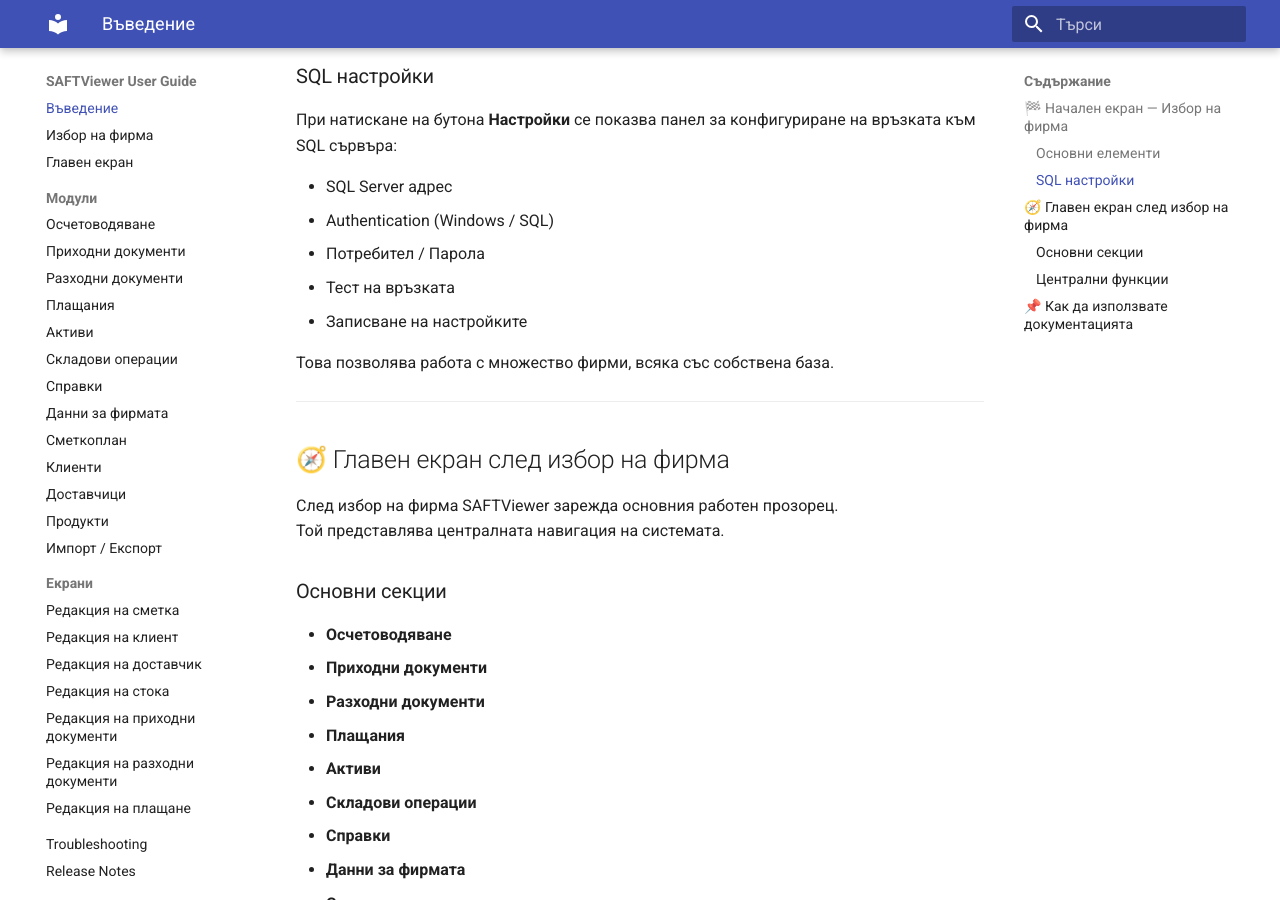
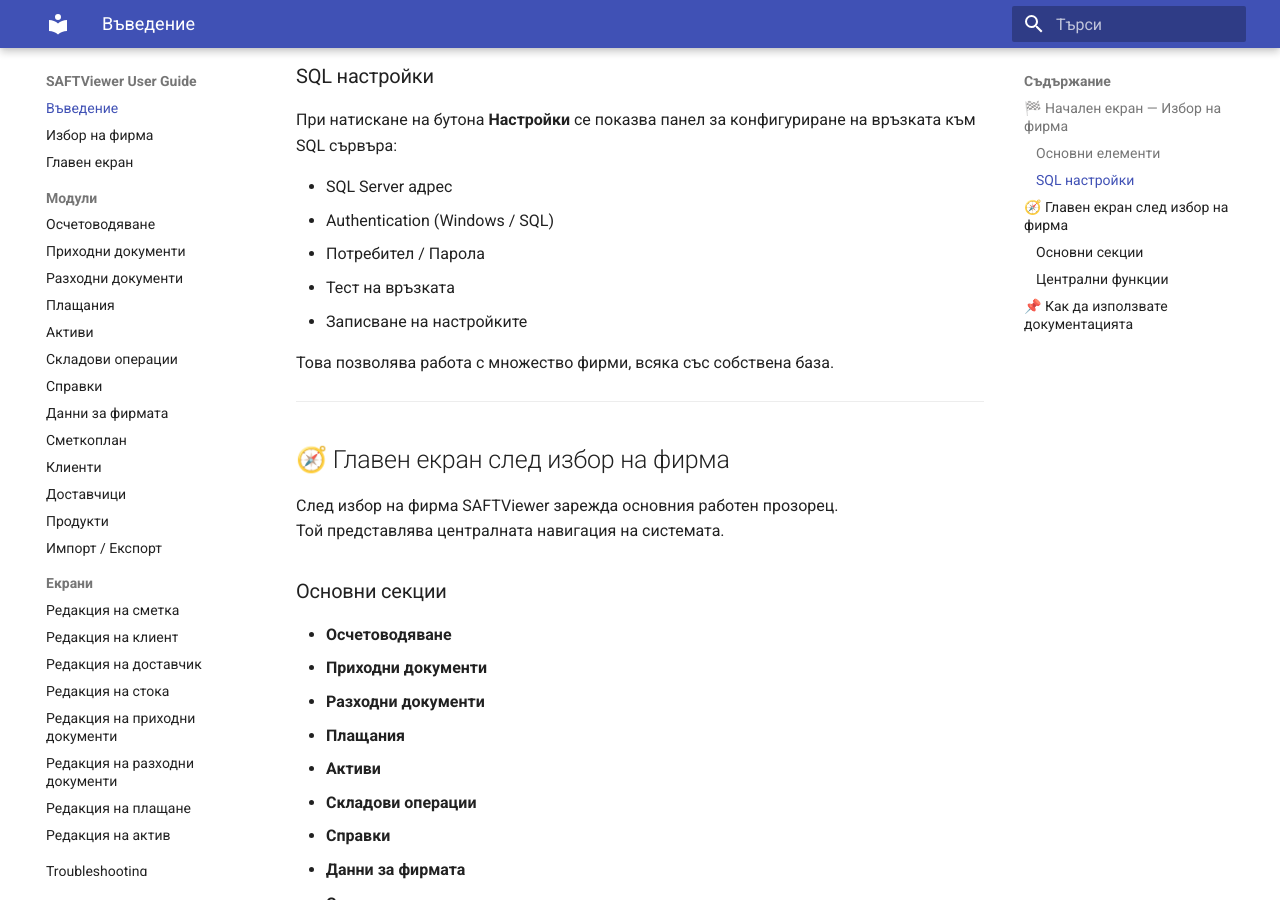
Before and after one commit to teodorval/saftviewer-docs, an MkDocs documentation site: the page built from docs/index.md, in a window 1280 px wide and 900 px high, scrolled down 600 px. Built offline with MkDocs 1.6.1 and Material for MkDocs 9.7.7, drawn with Linux system fonts in a browser that asks for light colours.

Commit message:
Add asset-edit.md to the documentation list

```diff
--- a/mkdocs.yml
+++ b/mkdocs.yml
@@ -58,6 +58,7 @@ nav:
       - Редакция на приходни документи: incoming-edit.md
       - Редакция на разходни документи: outgoing-edit.md
       - Редакция на плащане: payment-edit.md
+      - Редакция на актив: asset-edit.md
 
 
 
```
